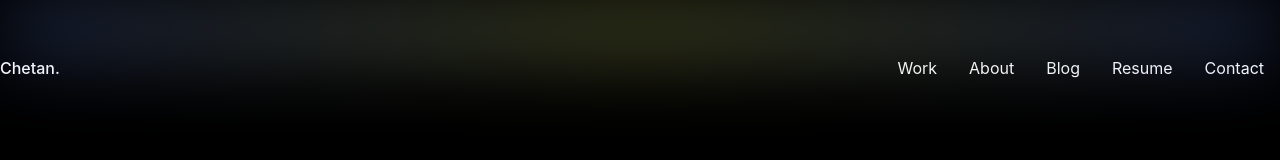
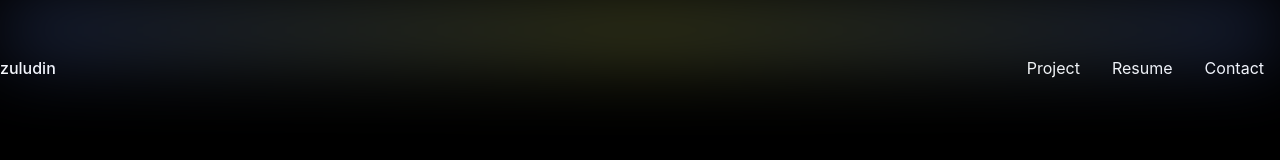
Before and after one commit to zuludin04/portfolio, a React (Create React App) app: page / in a window 1280 px wide. Shown: the top 160 px of the page. Built offline with nearby package versions, Linux system fonts and the light colour scheme.

Commit message:
refactor app navigation

```diff
--- a/src/App.js
+++ b/src/App.js
@@ -4,12 +4,13 @@ import Header from "./components/Header";
 import ProjectCard from "./components/ProjectCard";
 import Socials from "./components/Socials";
 import data from "./data/portfolio.json";
-import Footer from "./components/Footer";
+import Contact from "./components/Contact";
 import Button from "./components/Button";
 import { motion, AnimatePresence } from "framer-motion";
 
 function App() {
   const projectRef = useRef();
+  const contactRef = useRef();
 
   const [filtered, setFiltered] = useState([]);
   const [activeProjects, setActiveProjects] = useState(0);
@@ -36,13 +37,24 @@ function App() {
     });
   };
 
+  const handleContactScroll = () => {
+    window.scrollTo({
+      top: contactRef.current.offsetTop,
+      left: 0,
+      behavior: "smooth",
+    });
+  };
+
   return (
     <div className="relative">
       <div className="gradient-circle"></div>
       <div className="gradient-circle-bottom"></div>
 
       <div className="container mx-auto mb-10">
-        <Header handleWorkScroll={handleProjectScroll} />
+        <Header
+          handleProjectScroll={handleProjectScroll}
+          handleContactScroll={handleContactScroll}
+        />
 
         <div className="laptop:mt-20 mt-10">
           <div className="mt-5">
@@ -86,7 +98,9 @@ function App() {
           </motion.div>
         </div>
 
-        <Footer />
+        <div ref={contactRef}>
+          <Contact />
+        </div>
       </div>
     </div>
   );
--- a/src/components/Footer/index.js
+++ b/src/components/Contact/index.js
@@ -2,7 +2,7 @@ import React from "react";
 import Button from "../Button";
 import Socials from "../Socials";
 
-const Footer = () => {
+const Contact = () => {
   return (
     <div>
       <div className="mt-5 laptop:mt-40 p-2 laptop:p-0">
@@ -26,4 +26,4 @@ const Footer = () => {
   );
 };
 
-export default Footer;
+export default Contact;
--- a/src/components/Header/index.js
+++ b/src/components/Header/index.js
@@ -1,19 +1,10 @@
-import { Popover } from "@headlessui/react";
-import React, { useEffect, useState } from "react";
+import { Popover, PopoverButton, PopoverPanel } from "@headlessui/react";
+import React from "react";
 import Button from "../Button";
-import data from "../../data/portfolio.json";
 import menu from "../../assets/menu-white.svg";
 import cancel from "../../assets/cancel-white.svg";
 
-const Header = ({ handleWorkScroll, handleAboutScroll, isBlog }) => {
-  const [mounted, setMounted] = useState(false);
-
-  const { name, showBlog, showResume } = data;
-
-  useEffect(() => {
-    setMounted(true);
-  }, []);
-
+const Header = ({ handleProjectScroll, handleContactScroll }) => {
   return (
     <>
       <Popover className="block tablet:hidden mt-5">
@@ -24,59 +15,24 @@ const Header = ({ handleWorkScroll, handleAboutScroll, isBlog }) => {
                 onClick={() => {}}
                 className="font-medium p-2 laptop:p-0 link"
               >
-                {name}.
+                zuludin
               </h1>
 
               <div className="flex items-center">
-                <Popover.Button>
+                <PopoverButton>
                   <img className="h-5" src={!open ? menu : cancel}></img>
-                </Popover.Button>
+                </PopoverButton>
               </div>
             </div>
-            <Popover.Panel
+            <PopoverPanel
               className={`absolute right-0 z-10 w-11/12 p-4 shadow-md rounded-md`}
             >
-              {!isBlog ? (
-                <div className="grid grid-cols-1">
-                  <Button onClick={handleWorkScroll}>Work</Button>
-                  <Button onClick={handleAboutScroll}>About</Button>
-                  {showBlog && <Button onClick={() => {}}>Blog</Button>}
-                  {showResume && (
-                    <Button
-                      onClick={() =>
-                        window.open("mailto:hello@chetanverma.com")
-                      }
-                    >
-                      Resume
-                    </Button>
-                  )}
-
-                  <Button
-                    onClick={() => window.open("mailto:hello@chetanverma.com")}
-                  >
-                    Contact
-                  </Button>
-                </div>
-              ) : (
-                <div className="grid grid-cols-1">
-                  <Button onClick={() => {}} classes="first:ml-1">
-                    Home
-                  </Button>
-                  {showBlog && <Button onClick={() => {}}>Blog</Button>}
-                  {showResume && (
-                    <Button onClick={() => {}} classes="first:ml-1">
-                      Resume
-                    </Button>
-                  )}
-
-                  <Button
-                    onClick={() => window.open("mailto:hello@chetanverma.com")}
-                  >
-                    Contact
-                  </Button>
-                </div>
-              )}
-            </Popover.Panel>
+              <div className="grid grid-cols-1">
+                <Button onClick={handleProjectScroll}>Project</Button>
+                <Button onClick={() => {}}>Resume</Button>
+                <Button onClick={handleContactScroll}>Contact</Button>
+              </div>
+            </PopoverPanel>
           </>
         )}
       </Popover>
@@ -87,38 +43,13 @@ const Header = ({ handleWorkScroll, handleAboutScroll, isBlog }) => {
           onClick={() => {}}
           className="font-medium cursor-pointer mob:p-2 laptop:p-0"
         >
-          {name}.
+          zuludin
         </h1>
-        {!isBlog ? (
-          <div className="flex">
-            <Button onClick={handleWorkScroll}>Work</Button>
-            <Button onClick={handleAboutScroll}>About</Button>
-            {showBlog && <Button onClick={() => {}}>Blog</Button>}
-            {showResume && (
-              <Button onClick={() => {}} classes="first:ml-1">
-                Resume
-              </Button>
-            )}
-
-            <Button onClick={() => window.open("mailto:hello@chetanverma.com")}>
-              Contact
-            </Button>
-          </div>
-        ) : (
-          <div className="flex">
-            <Button onClick={() => {}}>Home</Button>
-            {showBlog && <Button onClick={() => {}}>Blog</Button>}
-            {showResume && (
-              <Button onClick={() => {}} classes="first:ml-1">
-                Resume
-              </Button>
-            )}
-
-            <Button onClick={() => window.open("mailto:hello@chetanverma.com")}>
-              Contact
-            </Button>
-          </div>
-        )}
+        <div className="flex">
+          <Button onClick={handleProjectScroll}>Project</Button>
+          <Button onClick={() => {}}>Resume</Button>
+          <Button onClick={handleContactScroll}>Contact</Button>
+        </div>
       </div>
     </>
   );
```
